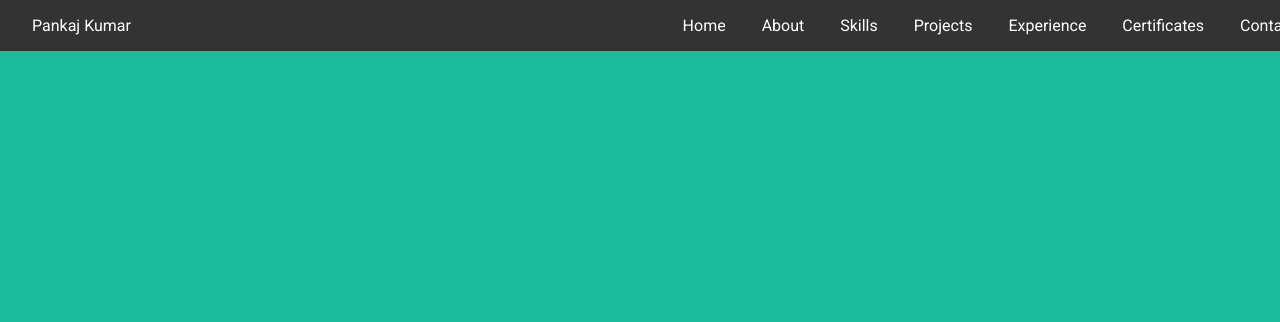
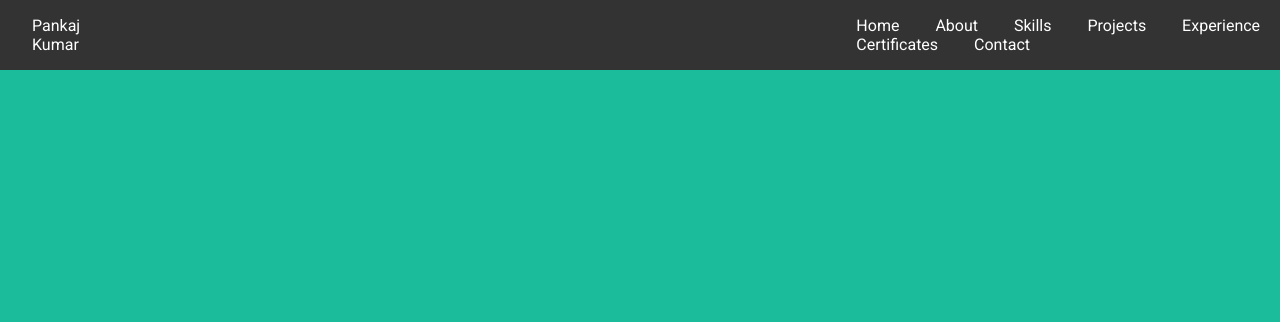
Before and after one commit to harshcodeer/portfolio, a plain HTML site: page index.html in a window 1280 px wide. Shown: the top 322 px of the page. Drawn offline with Linux system fonts and the light colour scheme.

Commit message:
Initial commit

```diff
--- a/index.html
+++ b/index.html
@@ -21,8 +21,10 @@
             padding: 1rem 2rem;
             z-index: 1000;
             display: flex;
-            justify-content: space-between;
+            /* justify-content: space-between; */
             align-items: center;
+            gap: 46rem;
+            /* margin-right: 10px; */
         }
 
         header nav a {
```
